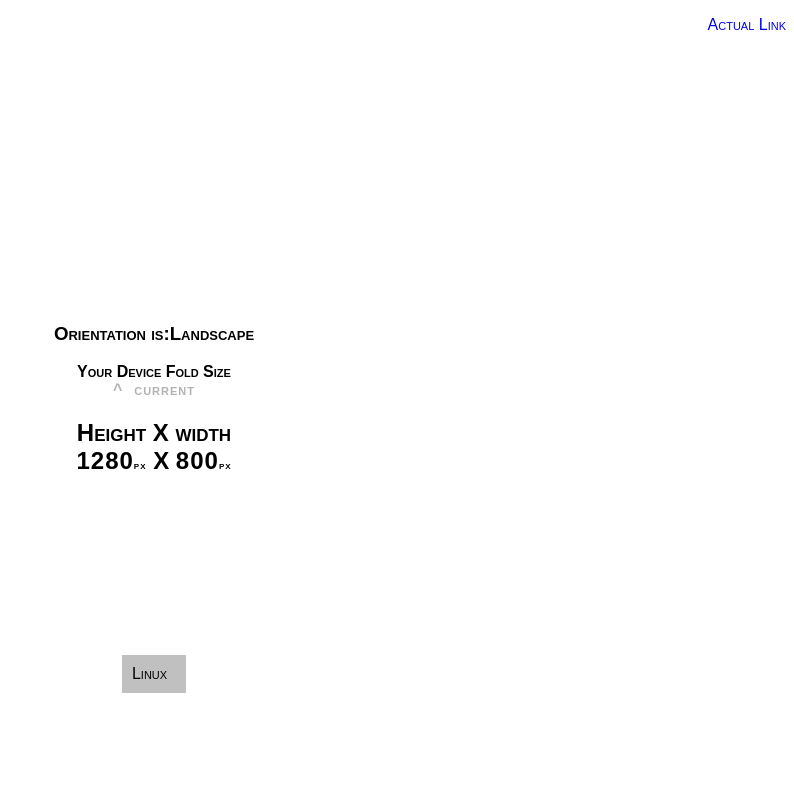
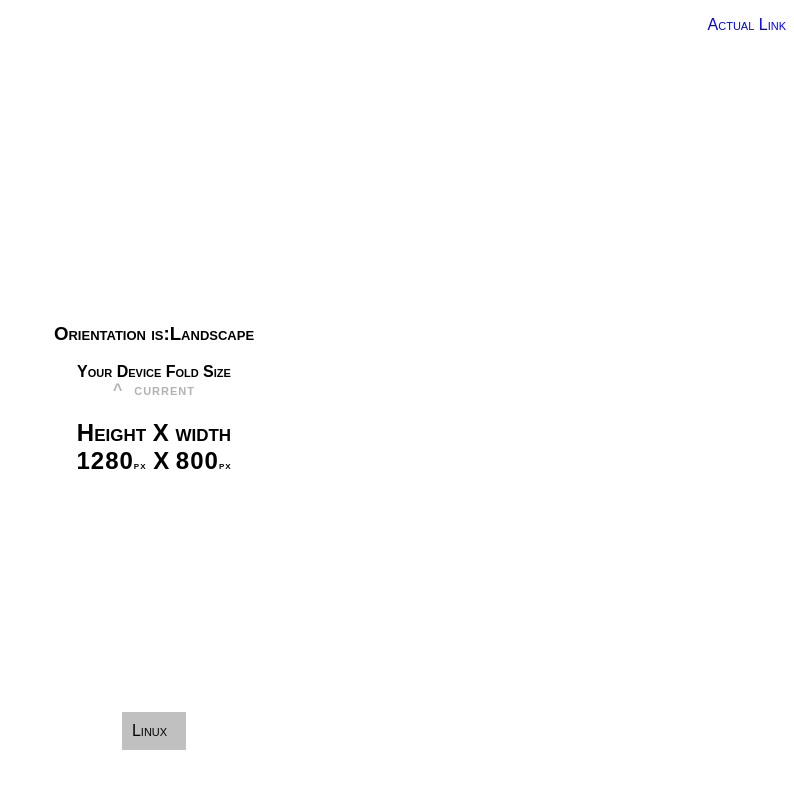
Before and after one commit to rogueathletic/padding-margin-demo, a plain HTML site: page height.html in a window 1280 px wide. Shown: the top 788 px of the page, without its empty margins (486-1280 px from the left). Drawn offline with nearby package versions, Linux system fonts and the light colour scheme.

Commit message:
added user agent

```diff
--- a/height.css
+++ b/height.css
@@ -38,9 +38,9 @@ p {
 .useragent {
   position: absolute;
   z-index: 1;
-  bottom: 10%;
+  bottom: 50px;
   left: 50%;
-  transform: translate(-50%, -50%);
+  transform: translate(-50%);
   text-align: center;
 }
 
--- a/useragent.css
+++ b/useragent.css
@@ -2,63 +2,78 @@ dt {
     font-weight: bold;
     margin: 1em 0 0.5em 0;
 }
+
 dd {
     font-family: "Courier New", Fixed;
     margin: 0.5em 0 0.5em 1em;
 }
+
 #example {
     background: silver;
     padding: 10px;
-text-align: center;
+    text-align: center;
 }
-#example:before, #example:after {
-min-width: 280px;
-}
+
 #example:before {
     content: "Mac OS X";
 }
+
 .windows #example:before {
     content: "Windows";
 }
+
 .linux #example:before {
     content: "Linux";
 }
+
 .ios #example:before {
     content: "iOS";
 }
+
 .android #example:before {
     content: "Android";
 }
+
 .ie-mobile #example:before {
     content: "IE Mobile";
 }
+
 .firefox #example:after {
     content: "Firefox";
 }
+
 .chrome #example:after {
     content: "Chrome";
 }
+
 .ie-7 #example:after {
     content: "IE 7";
 }
+
 .ie-8 #example:after {
     content: "IE 8";
 }
+
 .ie-9 #example:after {
     content: "IE 9";
 }
+
 .ie-10 #example:after {
     content: "IE 10";
 }
+
 .safari #example:after {
     content: "Safari";
 }
+
 .iphone #example:after {
     content: "iPhone";
 }
+
 .ipad #example:after {
     content: "iPad";
 }
+
 .ipod #example:after {
     content: "iPod";
 }
```
